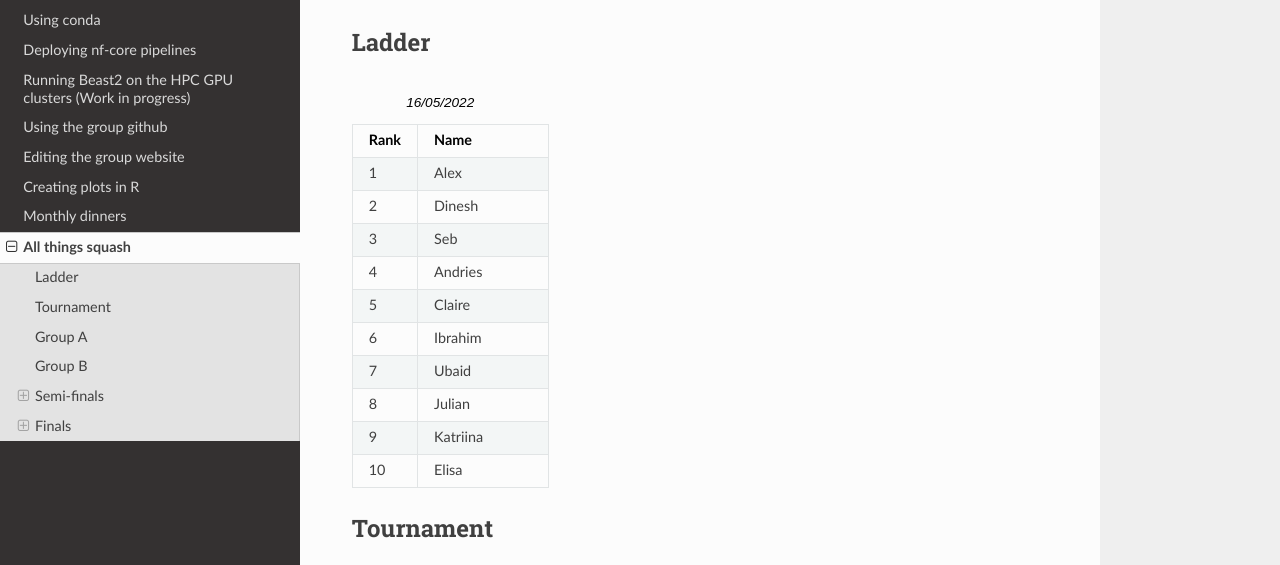
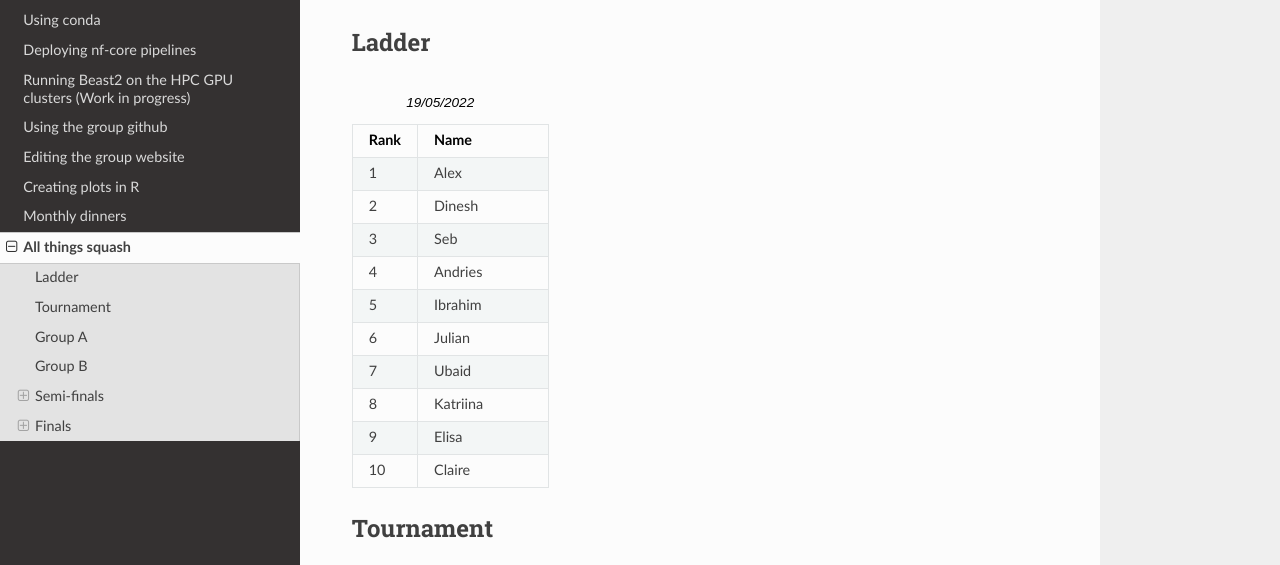
Before and after one commit to pathgenevocam/readthedocs, a Sphinx documentation site: the page built from docs/source/squash.rst, in a window 1280 px wide and 900 px high. Shown: the part 206-771 px from the top of the window. Built offline with Sphinx 7.4.7 and the Read the Docs theme 2.0.0, drawn with Linux system fonts in a browser that asks for light colours.

Commit message:
update squash

```diff
--- a/docs/source/squash.rst
+++ b/docs/source/squash.rst
@@ -7,7 +7,7 @@ We play regularly at the University Sports Centre just around the corner.
 Ladder
 ------
 
-.. list-table:: 16/05/2022
+.. list-table:: 19/05/2022
    :widths: 25 50
    :header-rows: 1
 
@@ -22,17 +22,17 @@ Ladder
    * - 4
      - Andries
    * - 5
-     - Claire
+     - Ibrahim
    * - 6
-     - Ibrahim
+     - Julian
    * - 7
      - Ubaid
    * - 8
-     - Julian
+     - Katriina
    * - 9
-     - Katriina
+     - Elisa
    * - 10
-     - Elisa
+     - Claire
 
 Tournament
 ----------
```
